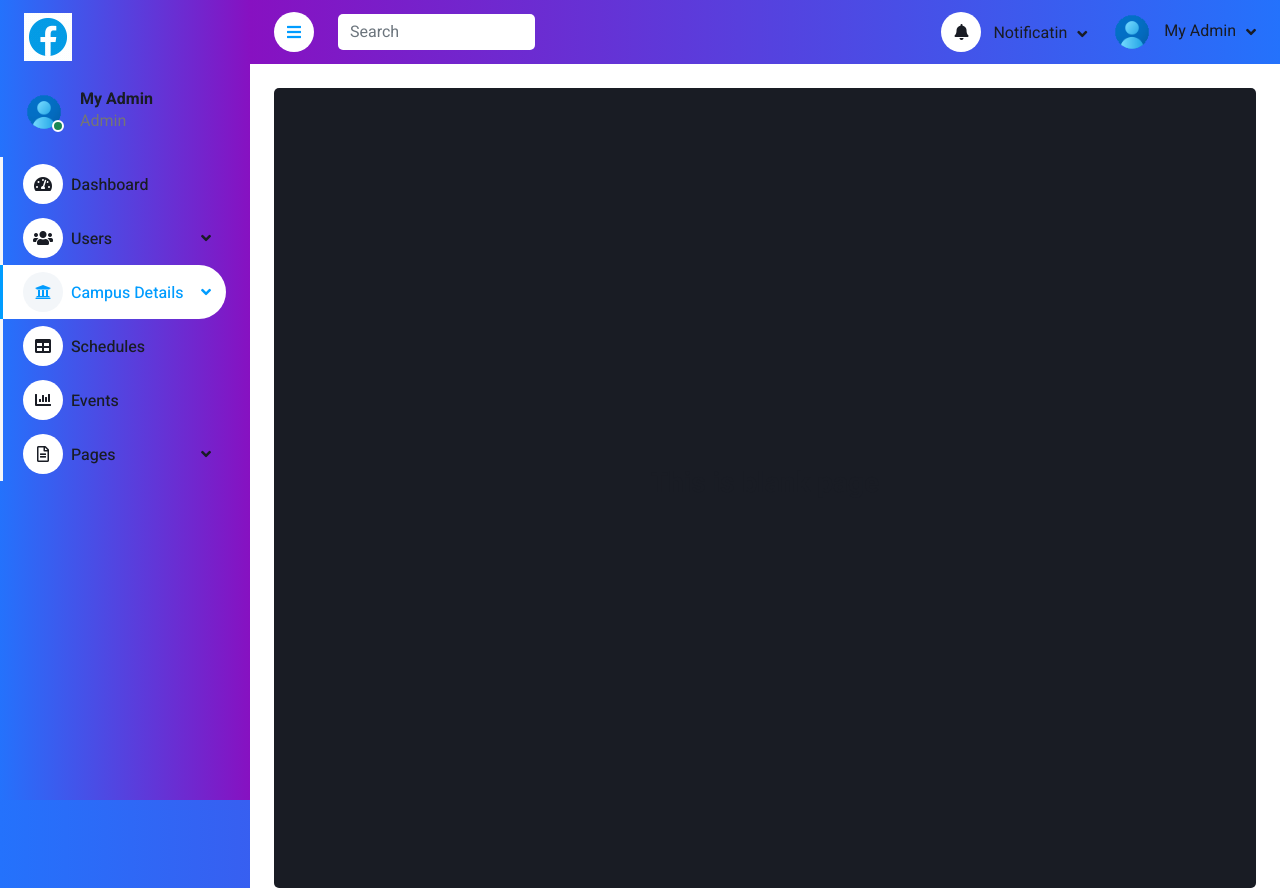
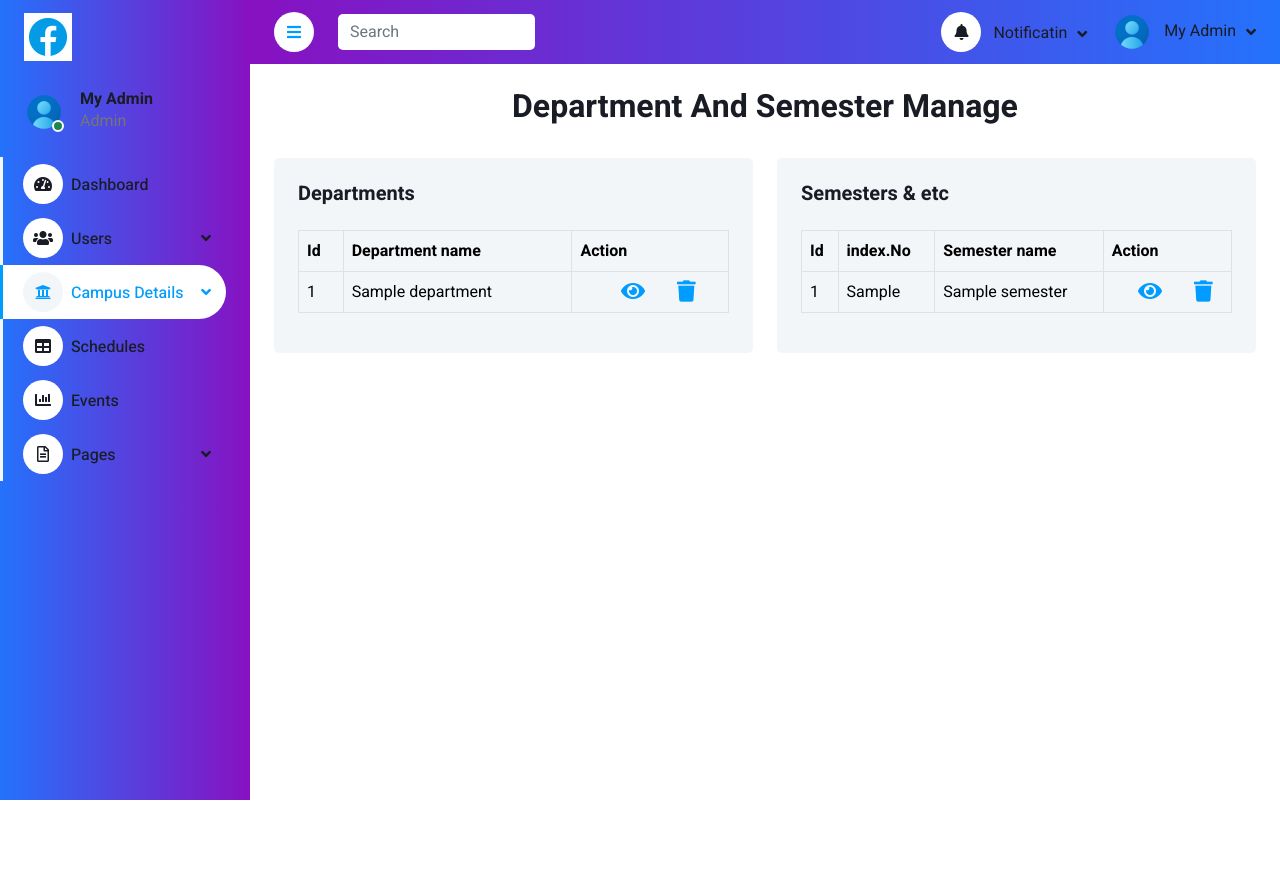
Before and after one commit to Dilan-Sathruwan/LHM_System, a PHP site: page /admin/Department.php in a window 1280 px wide. After the commit the page ends 800 px from the top, so only its background shows below. Run offline with PHP 8.4, Linux system fonts and the light colour scheme; tables that the repository leaves empty or names only in its code hold one stand-in row (values such as "Sample post"); some libraries are stand-ins or nearby versions.

Commit message:
update table

```diff
--- a/admin/Department.php
+++ b/admin/Department.php
@@ -8,14 +8,97 @@
 
 
     <!-- Blank Start -->
+
+    <!-- Table Start -->
     <div class="container-fluid pt-4 px-4">
-        <div class="row vh-100 bg-dark rounded align-items-center justify-content-center mx-0">
-            <div class="col-md-6 text-center">
-                <h3>This is blank page</h3>
+        <div class="row g-4">
+        <h2 class="text-center">Department And Semester Manage</h2>
+            <div class="col-sm-12 col-xl-6">
+                <div class="bg-light rounded h-100 p-4">
+                    <h5 class="mb-4">Departments</h5>
+                    <table class="table table-bordered text-start">
+                        <thead>
+                            <tr>
+                                <th scope="col">Id</th>
+                                <th scope="col">Department name</th>
+                                <th scope="col">Action</th>
+                            </tr>
+                        </thead>
+                        <tbody>
+                            <?php
+                            // Fetch Departments
+                            $stmt = $conn->query("SELECT id, department_name FROM departments");
+                            $result = $stmt->fetchAll(PDO::FETCH_ASSOC);
+
+                            if (!empty($result)) {
+                                foreach ($result as $row) {
+                                    echo '<tr>';
+                                    echo '<td>' . htmlspecialchars($row['id']) . '</td>';
+                                    echo '<td>' . htmlspecialchars($row['department_name']) . '</td>';
+                                    echo '<td class="text-center ">';
+                                    echo '<a href="#" class="mx-3"';
+                                    echo '><i class="fas fa-eye fa-lg"></i></a>';
+                                    echo '<a href="#" class="ms-3"';
+                                    echo '><i class="fas fa-trash fa-lg"></i></a>';
+                                    echo '</td>';
+                                    echo '</tr>';
+                                }
+                            } else {
+                                echo '<tr><td colspan="2">No results found</td></tr>'; // Adjust colspan as needed
+                            }
+                            ?>
+
+                        </tbody>
+                    </table>
+                </div>
+            </div>
+
+            <div class="col-sm-12 col-xl-6">
+                <div class="bg-light rounded h-100 p-4">
+                    <h5 class="mb-4">Semesters & etc</h5>
+                    <table class="table table-bordered">
+                        <thead>
+                            <tr>
+                                <th scope="col">Id</th>
+                                <th scope="col">index.No</th>
+                                <th scope="col">Semester name</th>
+                                <th scope="col">Action</th>
+                            </tr>
+                        </thead>
+                        <tbody>
+                        <?php
+                        // Fetch Departments
+                        $stmt = $conn->query("SELECT id, sem_num, sem_name  FROM semester");
+                        $result = $stmt->fetchAll(PDO::FETCH_ASSOC);
+
+                        if (!empty($result)) {
+                            foreach ($result as $row) {
+                                echo '<tr>';
+                                echo '<td>' . htmlspecialchars($row['id']) . '</td>';
+                                echo '<td>' . htmlspecialchars($row['sem_num']) . '</td>';
+                                echo '<td>' . htmlspecialchars($row['sem_name']) . '</td>';
+                                echo '<td class="text-center ">';
+                                echo '<a href="#" class="mx-3"';
+                                echo '><i class="fas fa-eye fa-lg"></i></a>';
+                                echo '<a href="#" class="ms-3"';
+                                echo '><i class="fas fa-trash fa-lg"></i></a>';
+                                echo '</td>';
+                                echo '</tr>';
+                            }
+                        } else {
+                            echo '<tr><td colspan="2">No results found</td></tr>'; // Adjust colspan as needed
+                        }
+                        ?>
+
+
+                        </tbody>
+                    </table>
+                </div>
             </div>
         </div>
     </div>
-    <!-- Blank End -->
+</div>
+<!-- Blank End -->
 </div>
 <!-- Content End -->
 
--- a/admin/include/header.php
+++ b/admin/include/header.php
@@ -112,7 +112,7 @@ include "include/db_connection.inc.php";
                         <div class="dropdown-menu bg-transparent border-0">
                             <a href="Department.php" class="dropdown-item <?php if (basename($_SERVER['PHP_SELF']) == 'Department.php') {
                                                                                 echo 'active';
-                                                                            } ?>">Department</a>
+                                                                            } ?>">Department & Semester</a>
                             <a href="LectureHall.php" class="dropdown-item <?php if (basename($_SERVER['PHP_SELF']) == 'LectureHall.php') {
                                                                                 echo 'active';
                                                                             } ?>">Lecture Hall</a>
```
Also changed, not shown: admin/LectureHall.php (+27 -57 lines).
